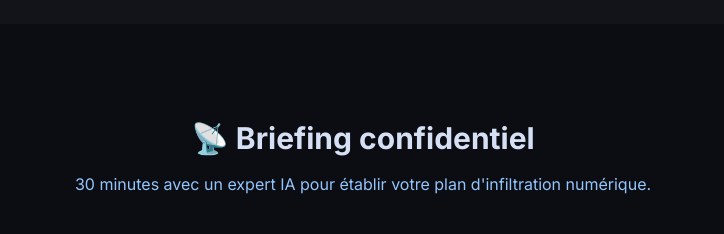
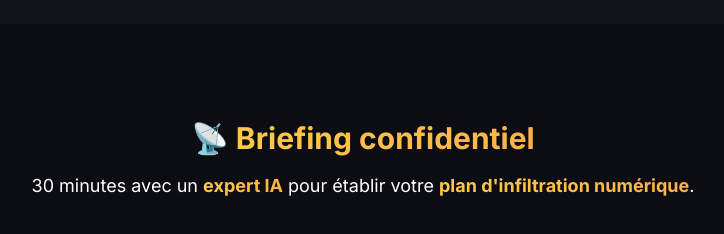
Before and after one commit to FadilKELANI/SITEV8, a plain HTML site: page index.html in a window 1280 px wide. Shown: the part 2960-3194 px from the top of the page, without its empty margins (277-1001 px from the left). Drawn offline with nearby package versions, Linux system fonts and the light colour scheme; grey boxes are pictures that could not be loaded; a web font is replaced by a local one.

Commit message:
Update index.html

```diff
--- a/index.html
+++ b/index.html
@@ -181,9 +181,10 @@
 
  <!-- CALENDLY -->
   <section id="briefing" class="py-24 px-6 bg-[#0c0d12] text-center">
-    <h2 class="text-3xl font-bold mb-4 text-[#D6E0F5]">📡 Briefing confidentiel</h2>
-    <p class="text-blue-300 mb-10">30 minutes avec un expert IA pour établir votre plan d'infiltration numérique.</p>
-    <div class="flex justify-center">
+<h2 class="text-3xl font-bold mb-4">📡 <span class="highlight">Briefing confidentiel</span></h2>
+<p class="text-lg mb-10">
+  30 minutes avec un <span class="highlight">expert IA</span> pour établir votre <span class="highlight">plan d'infiltration numérique</span>.
+</p>    <div class="flex justify-center">
       <iframe
         src="https://calendly.com/mohamedhabbar/appel-avec-un-expert-immobilier"
         width="90%" height="700" class="rounded-xl border-none"
```
